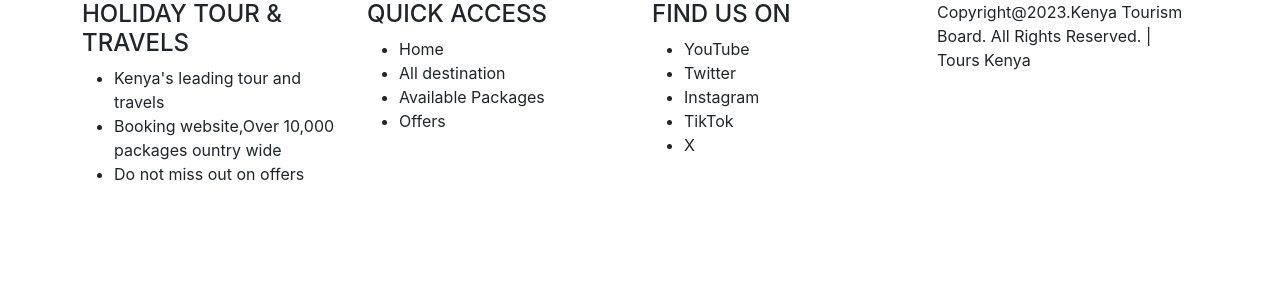
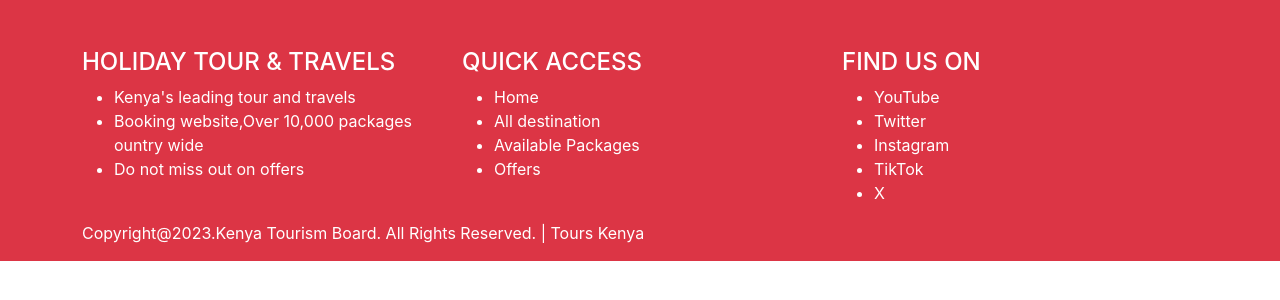
Before and after one commit to wahitom/phase-2-tour-project, a React (Create React App) app: page / in a window 1280 px wide. Shown: the top 300 px of the page. Built offline with nearby package versions, Linux system fonts and the light colour scheme.

Commit message:
footer styling

```diff
--- /dev/null
+++ b/src/components/Footer.css
@@ -0,0 +1,8 @@
+.main-footer{
+    color: white;
+    background-color: #dc3545;
+    padding-top: 3em;
+    position: relative;
+    bottom: 0;
+    width: 100%;
+}
--- a/src/components/Footer.jsx
+++ b/src/components/Footer.jsx
@@ -1,8 +1,9 @@
-import { CardFooter } from "react-bootstrap"
+//import { Footer } from "react-bootstrap"
+import "./Footer.css";
 
 function Footer() {
   return (
-    <div className='main-footer' >
+    <div className='main-footer'  >
         <div className='container'>
             <div className='row'>
                 <div className='col'>
@@ -36,7 +37,7 @@
                     </ul>
 
                 </div>
-                <div className='col'>
+                <div className='row'>
                     <p className='col-sm'>
 Copyright@{new Date().getFullYear()}.Kenya Tourism Board. All Rights Reserved. | Tours Kenya
                     </p>
```
